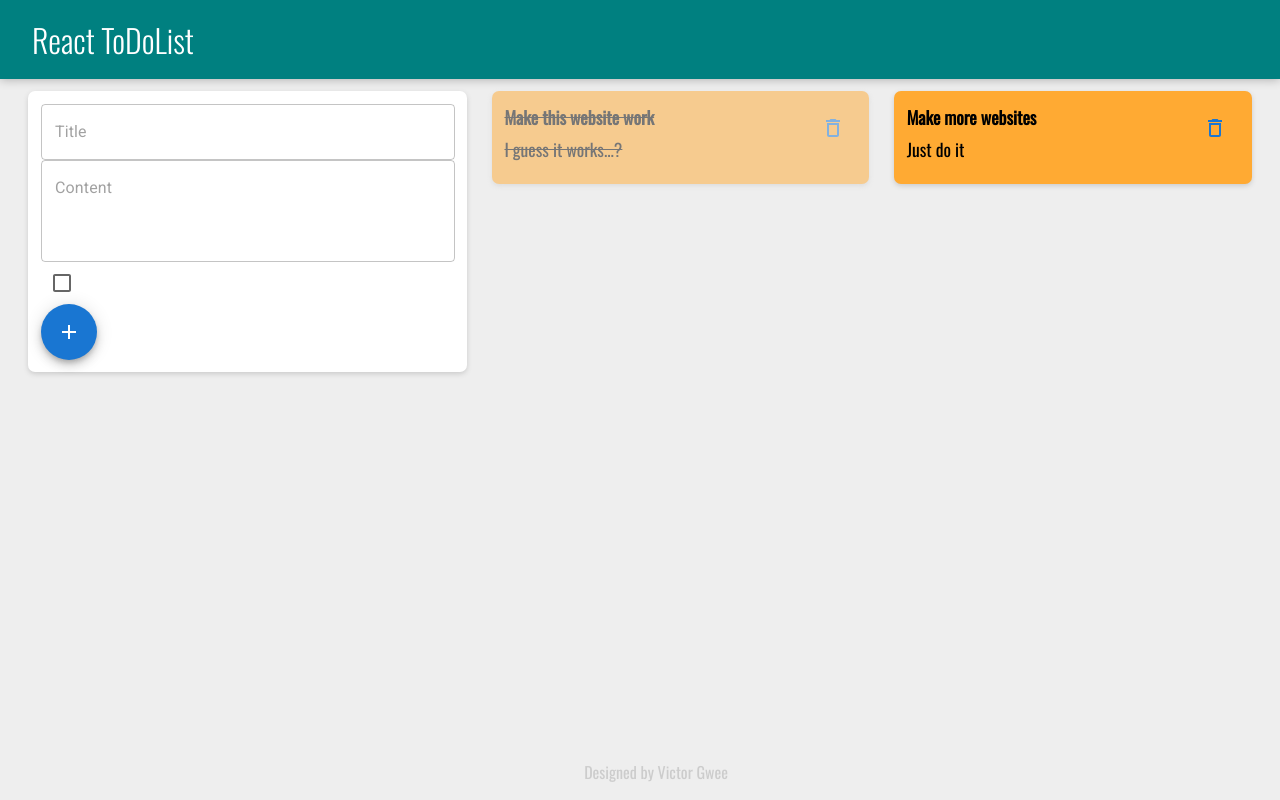
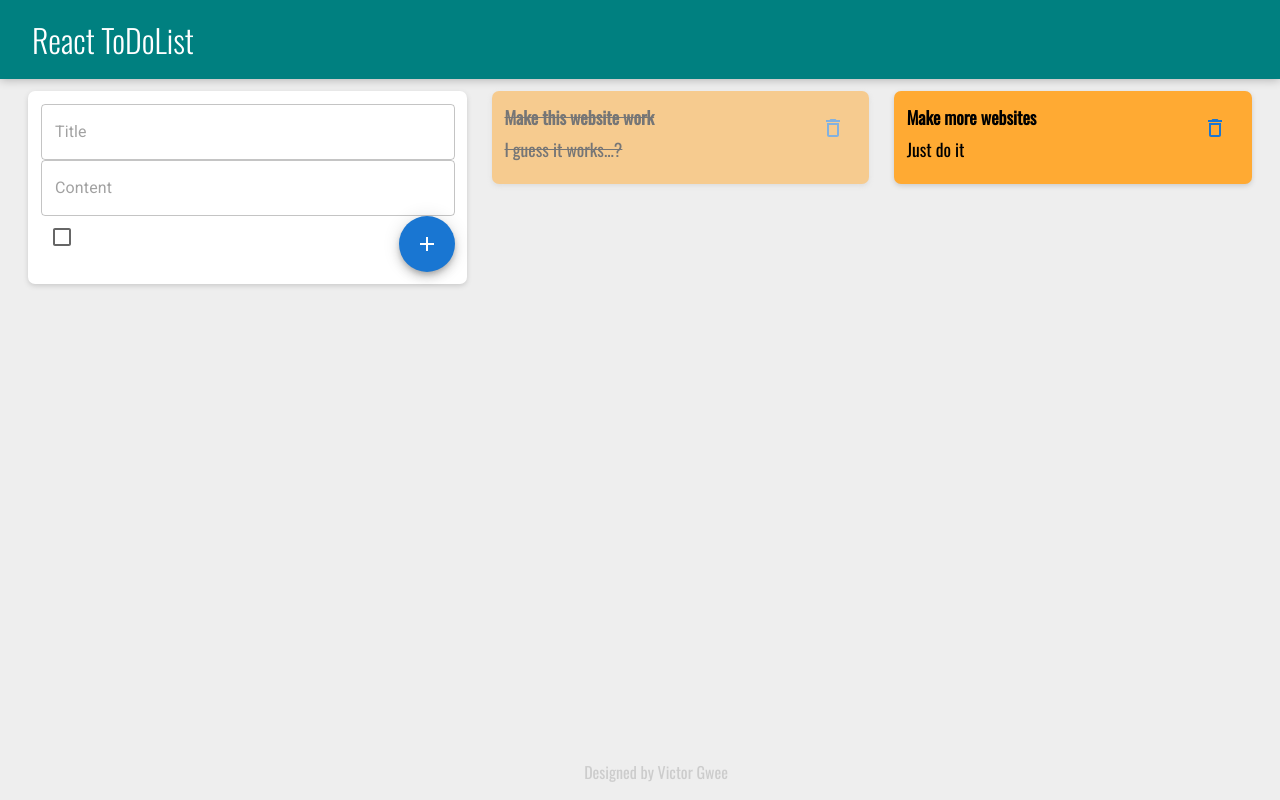
Before and after one commit to vicgwee/React_ToDoList, a React (Create React App) app in the folder react-todolist/: page / in a window 1280 px wide. Built offline with nearby package versions, Linux system fonts and the light colour scheme.

Commit message:
modify FAB style

```diff
--- a/react-todolist/public/styles.css
+++ b/react-todolist/public/styles.css
@@ -76,7 +76,11 @@ footer p {
 }
 
 .note__delete-icon {
-    float:right;
+    float: right;
+}
+
+.note--form__fab {
+    float: right;
 }
 
 @media only screen and (min-width: 768px) {
--- a/react-todolist/src/components/AddNoteForm.jsx
+++ b/react-todolist/src/components/AddNoteForm.jsx
@@ -47,20 +47,26 @@ function AddNoteForm(props) {
                 <TextField
                     name="content"
                     multiline
-                    rows={3}
+                    id="outlined-textarea"
                     placeholder="Content"
                     value = {inputs.content || ""}
                     onChange={handleChange}
                     fullWidth
                 />
+                <br></br>
+                <Fab
+                    type="submit"
+                    color="primary"
+                    aria-label="add"
+                    className="note--form__fab"
+                >
+                    <AddIcon />
+                </Fab>
                 <ToggleSwitch
                     name = "urgent"
                     checked = {parseInt(inputs.urgent) || 0}
                     onChange = {handleChange}
                 />
-                <Fab type="submit" color="primary" aria-label="add">
-                    <AddIcon />
-                </Fab>
             </form>
         </div>
     );
```
